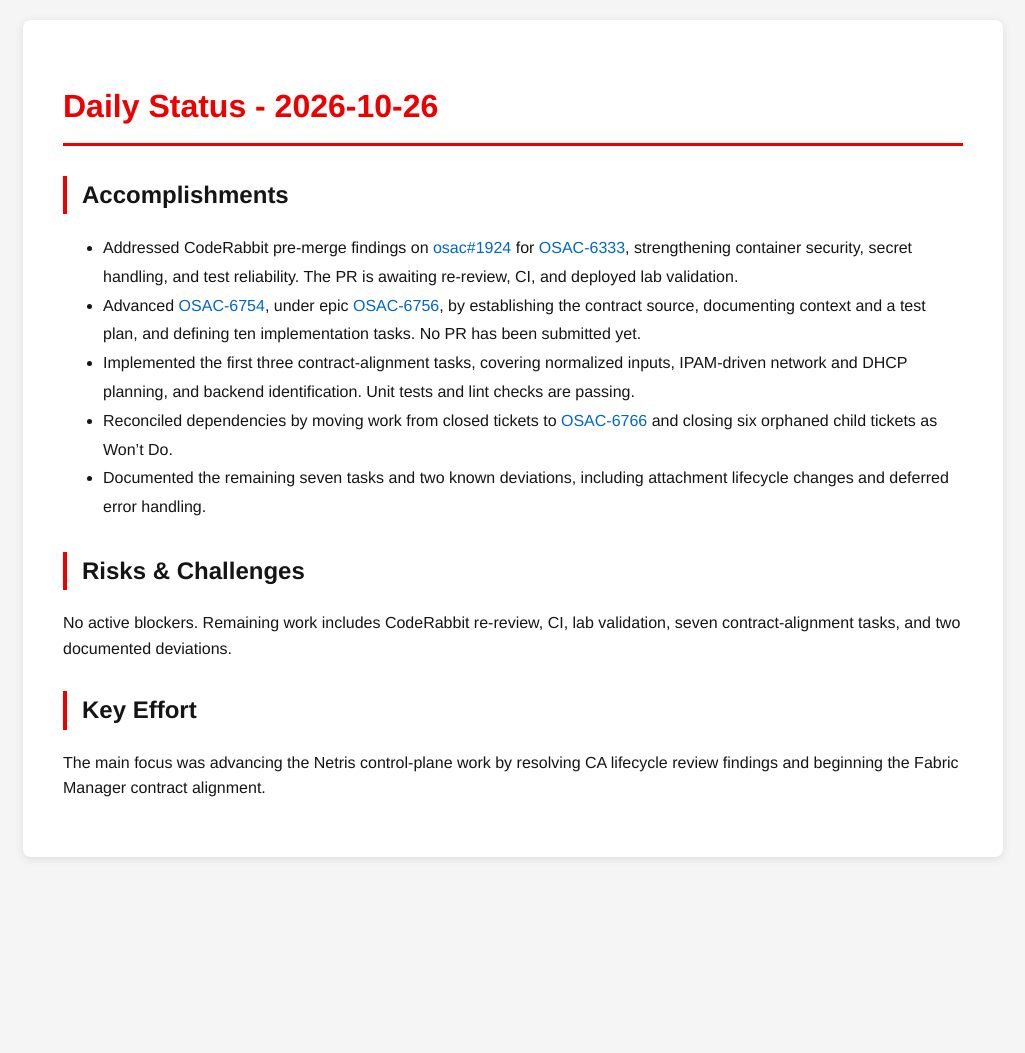
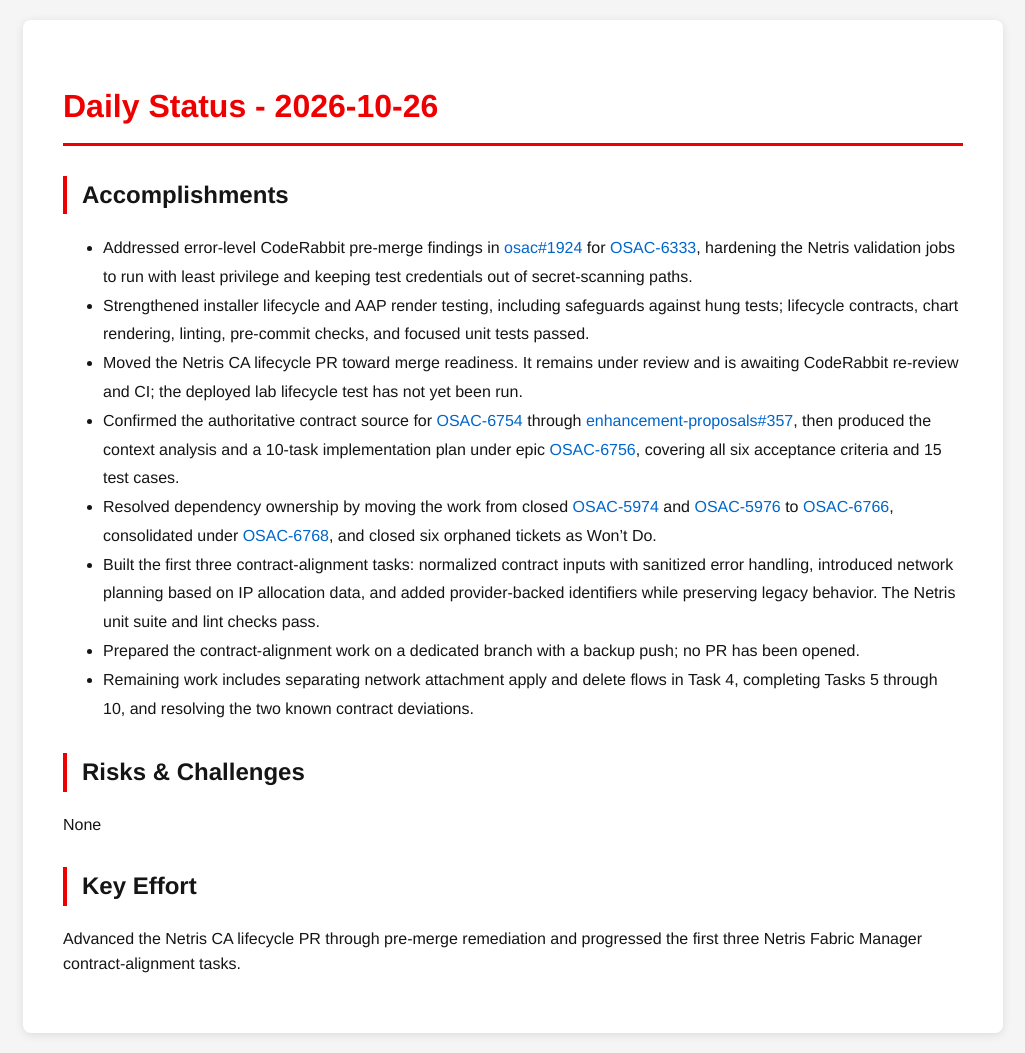
Before and after one commit to tzvatot/daily-status, a Jekyll site: the page built from 2026-10-26.md, in a window 1280 px wide. Shown: the whole page, without its empty margins (127-1152 px from the left). Built offline with Jekyll 4.4.1, drawn with Linux system fonts in a browser that asks for light colours; before the commit the page ends 900 px from its top, so only the background shows below that.

Commit message:
Daily status update - 2026-10-26

```diff
--- a/2026-10-26.md
+++ b/2026-10-26.md
@@ -7,14 +7,17 @@ date: 2026-10-26
 # Daily Status - 2026-10-26
 
 ## Accomplishments
-- Addressed CodeRabbit pre-merge findings on [osac#1924](https://github.com/osac-project/osac/pull/1924) for [OSAC-6333](https://redhat.atlassian.net/browse/OSAC-6333), strengthening container security, secret handling, and test reliability. The PR is awaiting re-review, CI, and deployed lab validation.
-- Advanced [OSAC-6754](https://redhat.atlassian.net/browse/OSAC-6754), under epic [OSAC-6756](https://redhat.atlassian.net/browse/OSAC-6756), by establishing the contract source, documenting context and a test plan, and defining ten implementation tasks. No PR has been submitted yet.
-- Implemented the first three contract-alignment tasks, covering normalized inputs, IPAM-driven network and DHCP planning, and backend identification. Unit tests and lint checks are passing.
-- Reconciled dependencies by moving work from closed tickets to [OSAC-6766](https://redhat.atlassian.net/browse/OSAC-6766) and closing six orphaned child tickets as Won't Do.
-- Documented the remaining seven tasks and two known deviations, including attachment lifecycle changes and deferred error handling.
+- Addressed error-level CodeRabbit pre-merge findings in [osac#1924](https://github.com/osac-project/osac/pull/1924) for [OSAC-6333](https://redhat.atlassian.net/browse/OSAC-6333), hardening the Netris validation jobs to run with least privilege and keeping test credentials out of secret-scanning paths.
+- Strengthened installer lifecycle and AAP render testing, including safeguards against hung tests; lifecycle contracts, chart rendering, linting, pre-commit checks, and focused unit tests passed.
+- Moved the Netris CA lifecycle PR toward merge readiness. It remains under review and is awaiting CodeRabbit re-review and CI; the deployed lab lifecycle test has not yet been run.
+- Confirmed the authoritative contract source for [OSAC-6754](https://redhat.atlassian.net/browse/OSAC-6754) through [enhancement-proposals#357](https://github.com/osac-project/enhancement-proposals/pull/357), then produced the context analysis and a 10-task implementation plan under epic [OSAC-6756](https://redhat.atlassian.net/browse/OSAC-6756), covering all six acceptance criteria and 15 test cases.
+- Resolved dependency ownership by moving the work from closed [OSAC-5974](https://redhat.atlassian.net/browse/OSAC-5974) and [OSAC-5976](https://redhat.atlassian.net/browse/OSAC-5976) to [OSAC-6766](https://redhat.atlassian.net/browse/OSAC-6766), consolidated under [OSAC-6768](https://redhat.atlassian.net/browse/OSAC-6768), and closed six orphaned tickets as Won't Do.
+- Built the first three contract-alignment tasks: normalized contract inputs with sanitized error handling, introduced network planning based on IP allocation data, and added provider-backed identifiers while preserving legacy behavior. The Netris unit suite and lint checks pass.
+- Prepared the contract-alignment work on a dedicated branch with a backup push; no PR has been opened.
+- Remaining work includes separating network attachment apply and delete flows in Task 4, completing Tasks 5 through 10, and resolving the two known contract deviations.
 
 ## Risks & Challenges
-No active blockers. Remaining work includes CodeRabbit re-review, CI, lab validation, seven contract-alignment tasks, and two documented deviations.
+None
 
 ## Key Effort
-The main focus was advancing the Netris control-plane work by resolving CA lifecycle review findings and beginning the Fabric Manager contract alignment.
+Advanced the Netris CA lifecycle PR through pre-merge remediation and progressed the first three Netris Fabric Manager contract-alignment tasks.
```
